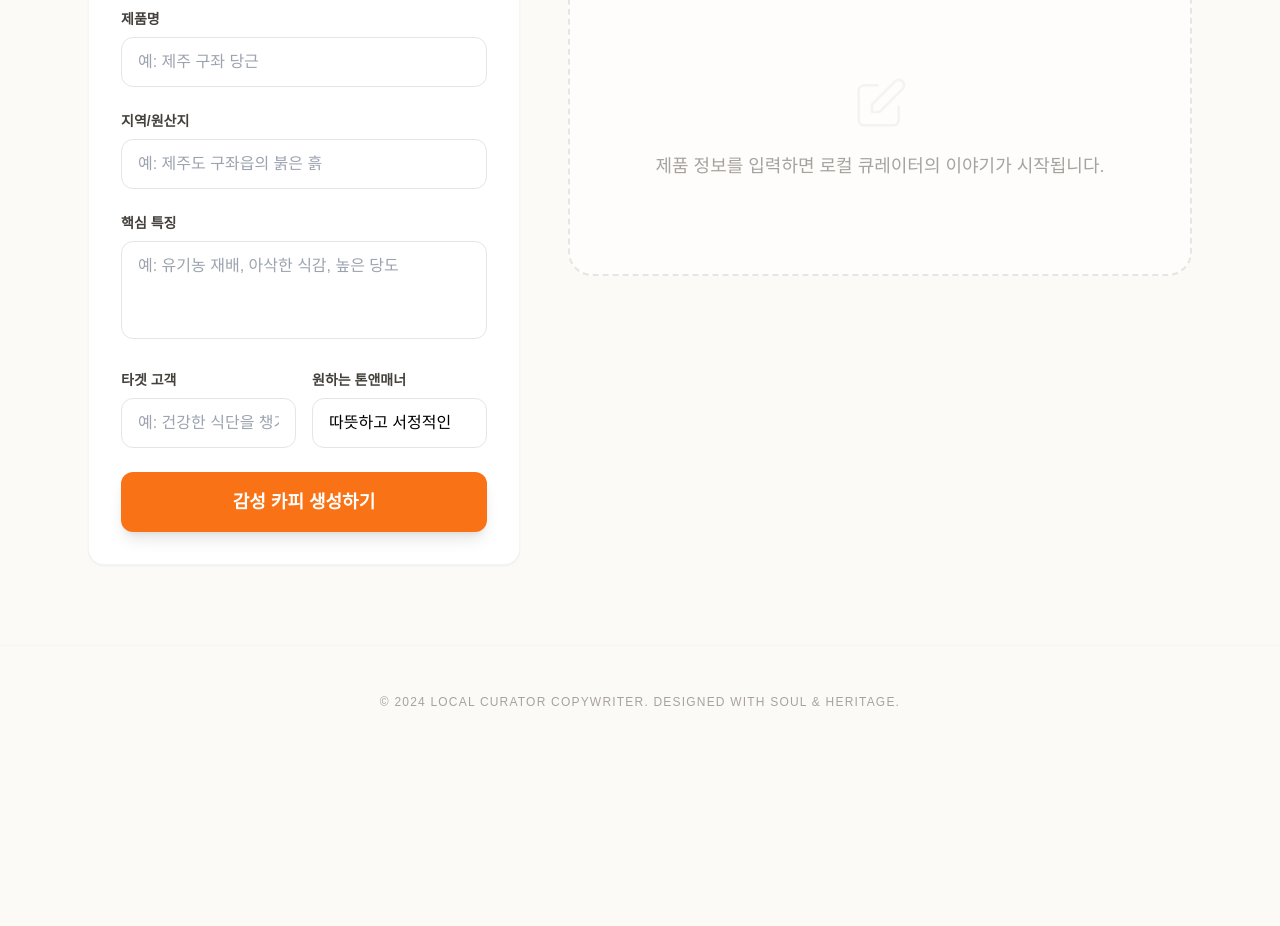
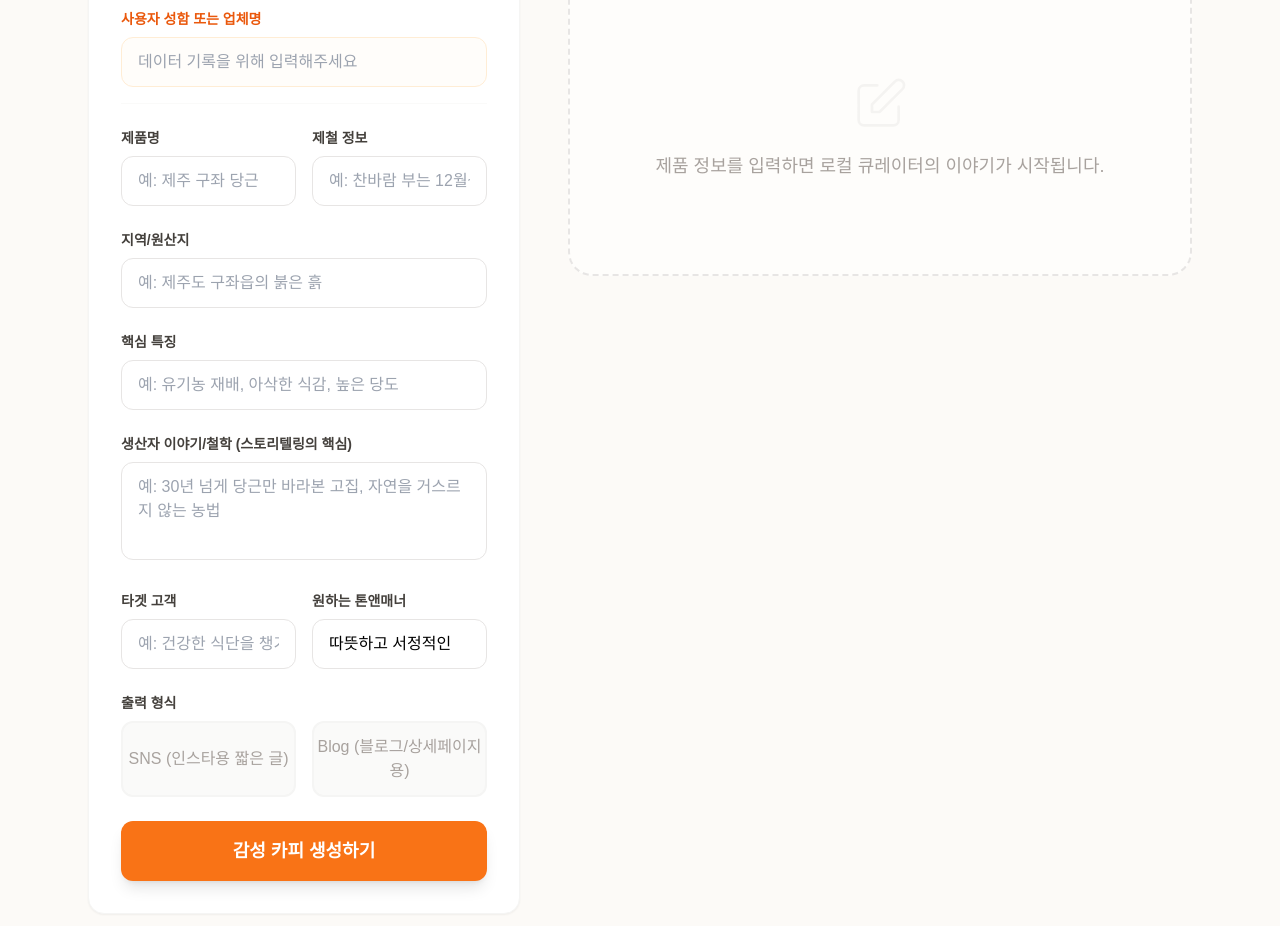
Before and after one commit to laslhr3942/local, a React (Vite) app: page / in a window 1280 px wide. Shown: the part 440-1366 px from the top of the page. Before the commit the page ends 1278 px from the top, so only its background shows below. Built offline with nearby package versions, Linux system fonts and the light colour scheme; a web font is replaced by a local one.

Commit message:
Update ProductForm.tsx

```diff
--- a/ProductForm.tsx
+++ b/ProductForm.tsx
@@ -12,6 +12,19 @@ interface ProductFormProps {
 const ProductForm: React.FC<ProductFormProps> = ({ formData, onChange, onSubmit, isLoading }) => {
   return (
     <form onSubmit={onSubmit} className="space-y-6 bg-white p-8 rounded-2xl shadow-sm border border-stone-100">
+      <div className="pb-4 border-b border-stone-50">
+        <label className="block text-sm font-bold text-orange-600 mb-2">사용자 성함 또는 업체명</label>
+        <input
+          required
+          type="text"
+          placeholder="데이터 기록을 위해 입력해주세요"
+          className="w-full px-4 py-3 rounded-xl border border-orange-100 focus:ring-2 focus:ring-orange-200 focus:border-orange-400 outline-none transition-all bg-orange-50/30"
+          value={formData.userName}
+          onChange={(e) => onChange('userName', e.target.value)}
+        />
+      </div>
+
+      <div className="grid grid-cols-1 md:grid-cols-2 gap-4">
         <div>
           <label className="block text-sm font-semibold text-stone-700 mb-2">제품명</label>
           <input
@@ -22,6 +35,18 @@ const ProductForm: React.FC<ProductFormProps> = ({ formData, onChange, onSubmit,
             value={formData.productName}
             onChange={(e) => onChange('productName', e.target.value)}
           />
+        </div>
+        <div>
+          <label className="block text-sm font-semibold text-stone-700 mb-2">제철 정보</label>
+          <input
+            required
+            type="text"
+            placeholder="예: 찬바람 부는 12월~2월"
+            className="w-full px-4 py-3 rounded-xl border border-stone-200 focus:ring-2 focus:ring-orange-200 focus:border-orange-400 outline-none transition-all"
+            value={formData.season}
+            onChange={(e) => onChange('season', e.target.value)}
+          />
+        </div>
       </div>
 
       <div>
@@ -38,13 +63,25 @@ const ProductForm: React.FC<ProductFormProps> = ({ formData, onChange, onSubmit,
 
       <div>
         <label className="block text-sm font-semibold text-stone-700 mb-2">핵심 특징</label>
+        <input
+          required
+          type="text"
+          placeholder="예: 유기농 재배, 아삭한 식감, 높은 당도"
+          className="w-full px-4 py-3 rounded-xl border border-stone-200 focus:ring-2 focus:ring-orange-200 focus:border-orange-400 outline-none transition-all"
+          value={formData.features}
+          onChange={(e) => onChange('features', e.target.value)}
+        />
+      </div>
+
+      <div>
+        <label className="block text-sm font-semibold text-stone-700 mb-2">생산자 이야기/철학 (스토리텔링의 핵심)</label>
         <textarea
           required
           rows={3}
-          placeholder="예: 유기농 재배, 아삭한 식감, 높은 당도"
+          placeholder="예: 30년 넘게 당근만 바라본 고집, 자연을 거스르지 않는 농법"
           className="w-full px-4 py-3 rounded-xl border border-stone-200 focus:ring-2 focus:ring-orange-200 focus:border-orange-400 outline-none transition-all resize-none"
-          value={formData.features}
-          onChange={(e) => onChange('features', e.target.value)}
+          value={formData.producerStory}
+          onChange={(e) => onChange('producerStory', e.target.value)}
         />
       </div>
 
@@ -54,7 +91,7 @@ const ProductForm: React.FC<ProductFormProps> = ({ formData, onChange, onSubmit,
           <input
             required
             type="text"
-            placeholder="예: 건강한 식단을 챙기는 30대"
+            placeholder="예: 건강한 식단을 챙기는 분들"
             className="w-full px-4 py-3 rounded-xl border border-stone-200 focus:ring-2 focus:ring-orange-200 focus:border-orange-400 outline-none transition-all"
             value={formData.target}
             onChange={(e) => onChange('target', e.target.value)}
@@ -76,6 +113,34 @@ const ProductForm: React.FC<ProductFormProps> = ({ formData, onChange, onSubmit,
         </div>
       </div>
 
+      <div>
+        <label className="block text-sm font-semibold text-stone-700 mb-2">출력 형식</label>
+        <div className="flex gap-4">
+          <button
+            type="button"
+            onClick={() => onChange('outputFormat', 'SNS')}
+            className={`flex-1 py-3 rounded-xl border-2 transition-all font-medium ${
+              formData.outputFormat === 'SNS'
+                ? 'border-orange-500 bg-orange-50 text-orange-600'
+                : 'border-stone-100 bg-stone-50 text-stone-400'
+            }`}
+          >
+            SNS (인스타용 짧은 글)
+          </button>
+          <button
+            type="button"
+            onClick={() => onChange('outputFormat', 'BLOG')}
+            className={`flex-1 py-3 rounded-xl border-2 transition-all font-medium ${
+              formData.outputFormat === 'BLOG'
+                ? 'border-orange-500 bg-orange-50 text-orange-600'
+                : 'border-stone-100 bg-stone-50 text-stone-400'
+            }`}
+          >
+            Blog (블로그/상세페이지용)
+          </button>
+        </div>
+      </div>
+
       <button
         type="submit"
         disabled={isLoading}
```
Lines whose indentation alone changed are shown as unchanged.
